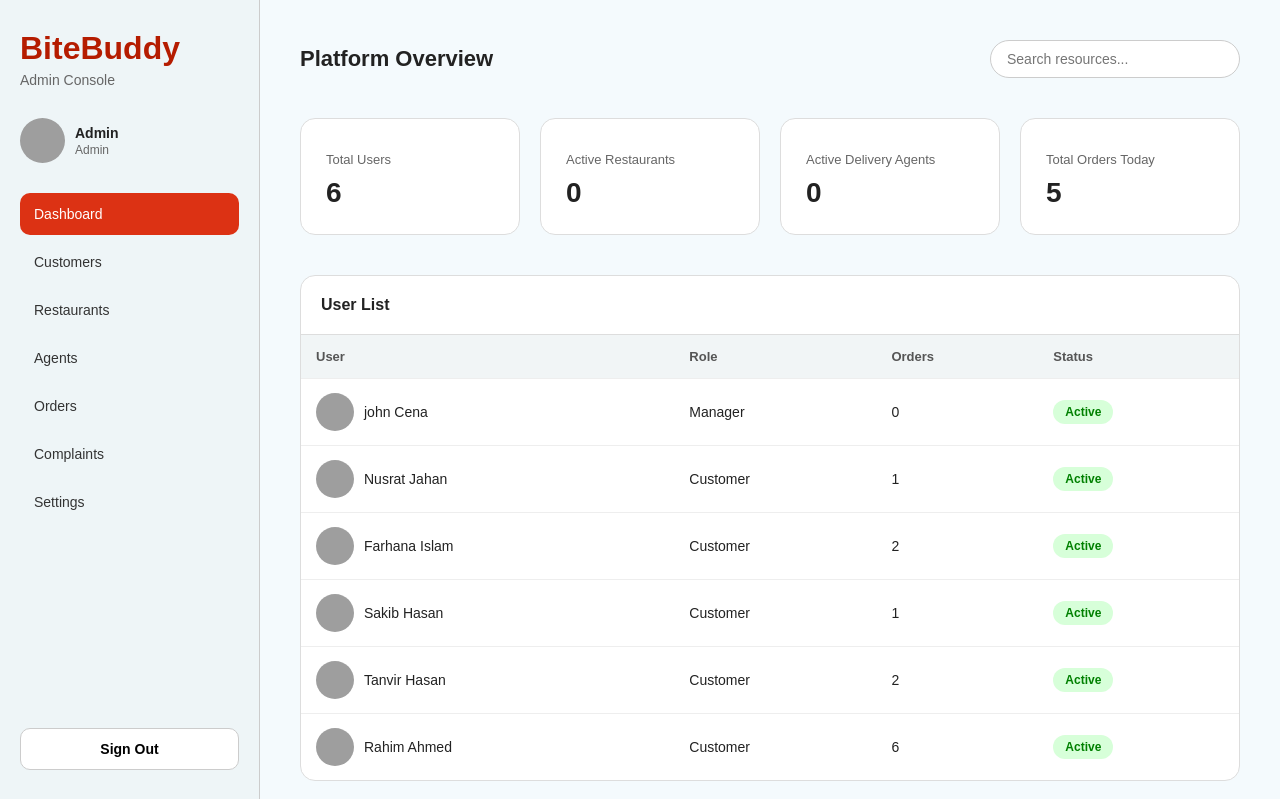
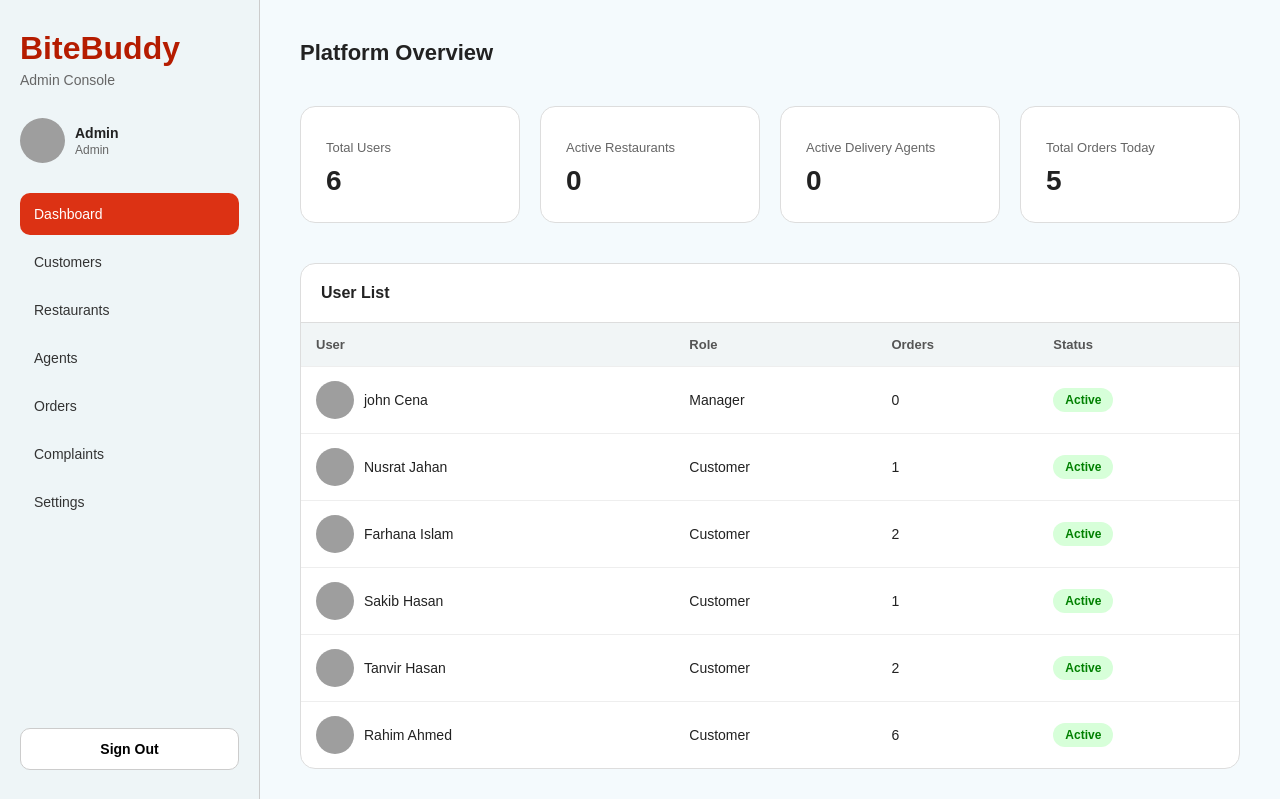
Before and after one commit to muin99/FoodOS, a PHP site: page /admin/view/adminDashboard.php in a window 1280 px wide. Shown: the top 799 px of the page. Run offline with PHP 8.4, Linux system fonts and the light colour scheme; data comes from the database, SQL or seed files in the repository; data that the repository does not hold is empty; grey boxes are pictures that could not be loaded.

Commit message:
removed unused features

```diff
--- a/admin/view/adminDashboard.php
+++ b/admin/view/adminDashboard.php
@@ -36,9 +36,6 @@ include '../controller/dashboardController.php';
         <h2>Platform Overview</h2>
       </div>
 
-      <div class="search-box">
-        <input type="text" placeholder="Search resources...">
-      </div>
     </div>
 
     <div class="cards">
```
Also changed, not shown: admin/controller/dashboardController.php (+14 -0 lines).
